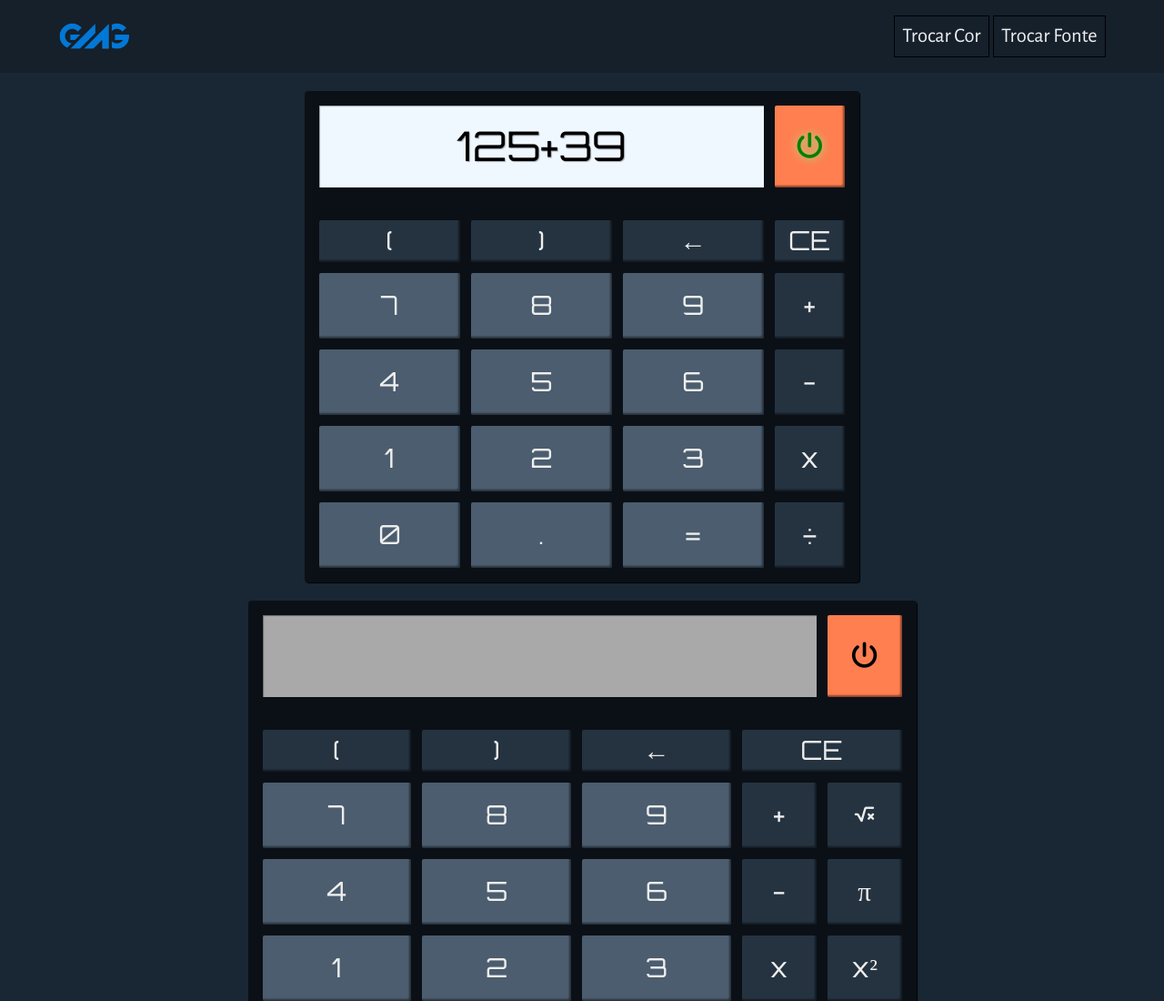
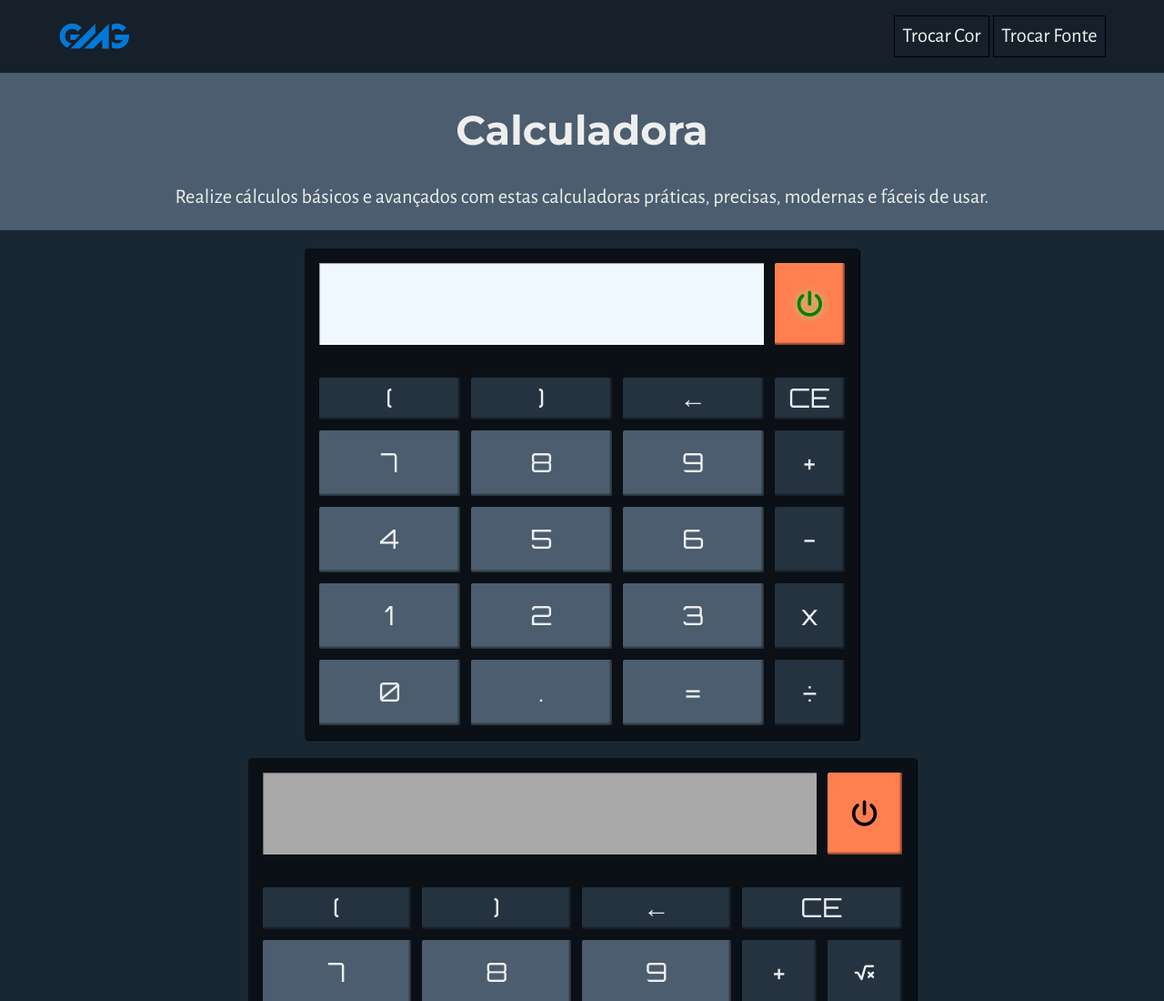
Before and after one commit to gmarcon83/Projeto-JS, a plain HTML site: page calculadora.html in a window 1280 px wide. Shown: the top 1100 px of the page at 91% size. Drawn offline with nearby package versions, Linux system fonts and the light colour scheme.

Commit message:
Calculara Estilizada

```diff
--- a/calculadora.html
+++ b/calculadora.html
@@ -42,10 +42,17 @@
             </div>
         </header>
         <main>
+            <div id="fundo-titulo">
+                <div id="meio-titulo">
+                    <h1>Calculadora</h1>
+                    <P>Realize cálculos básicos e avançados com estas calculadoras práticas, precisas, modernas e fáceis
+                        de usar.</P>
+                </div>
+            </div>
             <div id="calculadoras-fundo">
                 <div id="calculadoras">
                     <div id="calculadora-normal">
-                        <div class="calc-cient " id="cndisplay">125+39</div>
+                        <div class="calc-cient " id="cndisplay"></div>
                         <div onclick="power('padrao')" class="calc-cient calc-btn" id="cnpower"><i
                                 class="fas fa-power-off"></i></div>
                         <div onclick="botao(this)" class="calc-cient calc-btn calc-outros" id="cnabre">(</div>
@@ -70,7 +77,7 @@
                         <div onclick="botao(this)" class="calc-cient calc-btn calc-outros" id="cndivd">÷</div>
                     </div>
                     <div id="calculadora-cientifica">
-                        <div class="cacl-cient" id="ccdisplay">125+39</div>
+                        <div class="cacl-cient" id="ccdisplay"></div>
                         <div onclick="power('cientifica')" class="cacl-cient calc-btn" id="ccpower"><i
                                 class="fas fa-power-off"></i></div>
                         <div onclick="botao(this)" class="cacl-cient calc-btn calc-outros" id="ccabre">(</div>
--- a/css/calculadora.css
+++ b/css/calculadora.css
@@ -1,4 +1,28 @@
 @import url("https://fonts.googleapis.com/css2?family=Orbitron&display=swap");
+
+#fundo-titulo {
+  width: 100%;
+  background-color: var(--cor-fundo-claraX);
+  padding-bottom: 20px;
+}
+
+#meio-titulo {
+  width: var(--largura-meio);
+  max-width: var(--largura-maxima);
+  margin: auto;
+  text-align: center;
+}
+
+#meio-titulo p {
+  font-weight: 300;
+  margin-bottom: 0px;
+}
+
+h1 {
+  margin: 0;
+  padding: 30px 0 0;
+  text-align: center;
+}
 
 #calculadoras-fundo {
   width: 100%;
--- a/css/style.css
+++ b/css/style.css
@@ -16,7 +16,7 @@ h6 {
 }
 
 .fonte-normal {
-  font-size: 1.1em;
+  font-size: 1.2em;
 }
 
 .fonte-grande {
```
